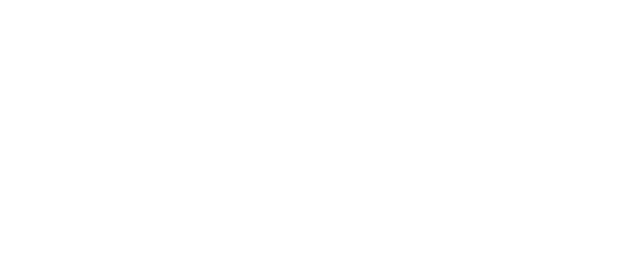
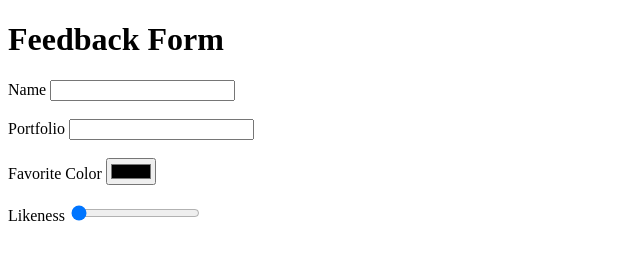
Before and after one commit to acciojob/html-feedback-form-Sagar-Kumar01, a website: page main.html in a window 1280 px wide. Shown: the whole page, without its empty margins (0-640 px from the left). Drawn offline with Linux system fonts and the light colour scheme.

Commit message:
created a submission

```diff
--- a/main.html
+++ b/main.html
@@ -8,9 +8,26 @@
 
 <body>
 	<!-- the entire body must be written by student -->
+	<h1>Feedback Form</h1>
+	<form>
+	<label for="name">Name</label>
+	<input id="name" type="text" maxlength="50" minlength="3" required>
+	<br>
+	<br>
+	<label for="Portfolio">Portfolio</label>
+	<input id="Portfolio" type="url" required>
+	<br>
+	<br>
+	<label for="favColor">Favorite Color</label>
+	<input id="favColor" type="color">
+	<br>
+	<br>
+	<label for="likeness">Likeness</label>
+	<input id="likeness" type="Range" min="1" max="100" value="0">
+	</form>
+	<h1 id="show"></h1>
     <script type="text/javascript" src="./script.js">
 </script>
 
 </body>
-
 </html>
--- a/script.js
+++ b/script.js
@@ -1 +1,9 @@
 //your code here
+let likeness = document.getElementById("likeness");
+let show = document.getElementById("show");
+
+
+
+likeness.addEventListener("input",()=>{
+	show.textContent = likeness.value;
+})
```
